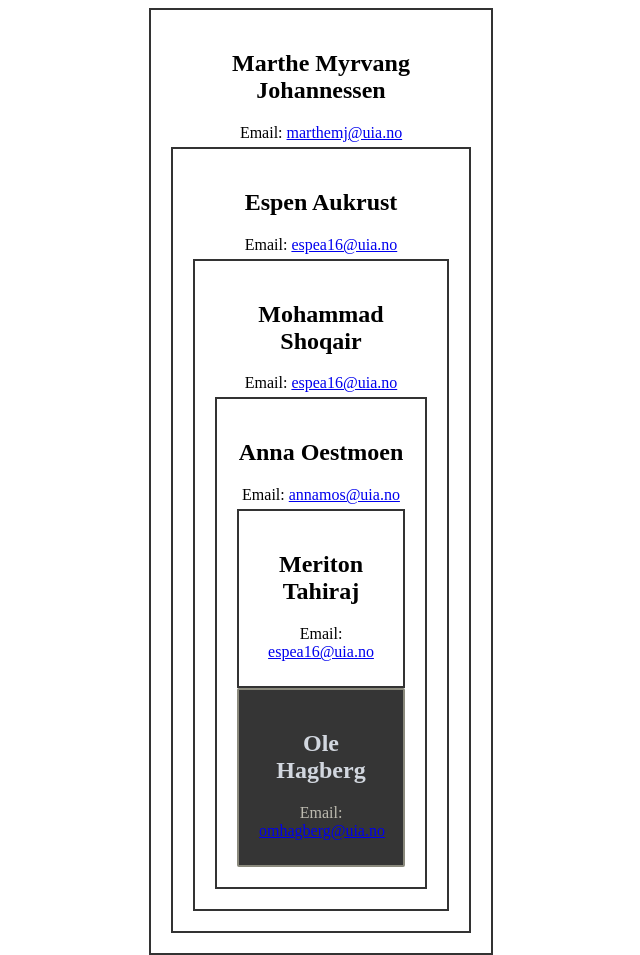
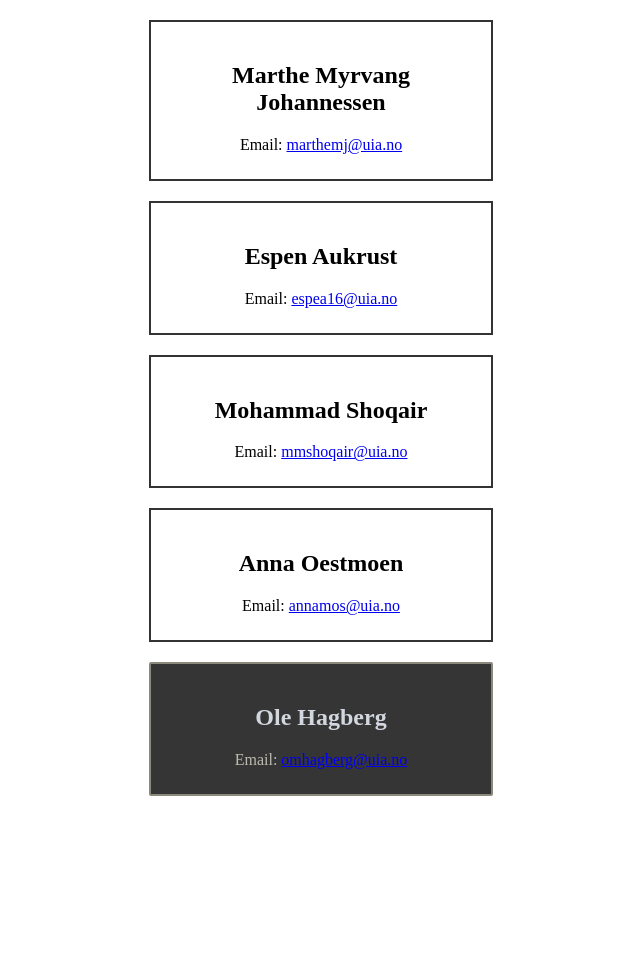
Before and after one commit to MohammadShoqair/HovedRepository, a plain HTML site: page docs/index.html in a window 1280 px wide. Shown: the whole page, without its empty margins (319-959 px from the left). After the commit the page ends 816 px from the top, so only its background shows below. Drawn offline with Linux system fonts and the light colour scheme.

Commit message:
updating index.html

```diff
--- a/docs/index.html
+++ b/docs/index.html
@@ -1,17 +1,16 @@
-
 <!DOCTYPE html>
 <html lang="en">
 <head>
     <meta charset="UTF-8">
     <meta name="viewport" content="width=device-width, initial-scale=1.0">
-    <title>Business Card</title>
+    <title>Business Cards</title>
     <style>
         /* Add CSS styles for the business card here */
         .business-card {
             border: 2px solid #333;
             padding: 20px;
             max-width: 300px;
-            margin: 0 auto;
+            margin: 20px auto;
             text-align: center;
         }
 
@@ -27,30 +26,29 @@
 <body>
 
 <div class="business-card">
-
     <h2>Marthe Myrvang Johannessen</h2>
     <p>Email: <a href="mailto:marthemj@uia.no">marthemj@uia.no</a></p>
-
+</div>
 
 <div class="business-card">
     <h2>Espen Aukrust</h2>
     <p>Email: <a href="mailto:espea16@uia.no">espea16@uia.no</a></p>
+</div>
+
 <div class="business-card">
     <h2>Mohammad Shoqair</h2>
-        <p>Email: <a href="mmshoqair@uia.no">espea16@uia.no</a></p>
+    <p>Email: <a href="mailto:mmshoqair@uia.no">mmshoqair@uia.no</a></p>
+</div>
+
 <div class="business-card">
     <h2>Anna Oestmoen</h2>
     <p>Email: <a href="mailto:annamos@uia.no">annamos@uia.no</a></p>
-    <div class="business-card">
-        <h2>Meriton Tahiraj</h2>
-        <p>Email: <a href="mailto:tahirajmeriton@hotmail.com">espea16@uia.no</a></p>
+</div>
 
-
-    </div>
 <div class="business-card" style="background-color: #353535; border: 2px solid #8a897c; border-radius: 2px">
     <h2 style="color: #d2d7df">Ole Hagberg</h2>
     <p style="color: #bdbbb0">Email: <a href="mailto:omhagberg@uia.no">omhagberg@uia.no</a></p>
+</div>
 
-    </div>
 </body>
 </html>
```
Lines whose indentation alone changed are shown as unchanged.
